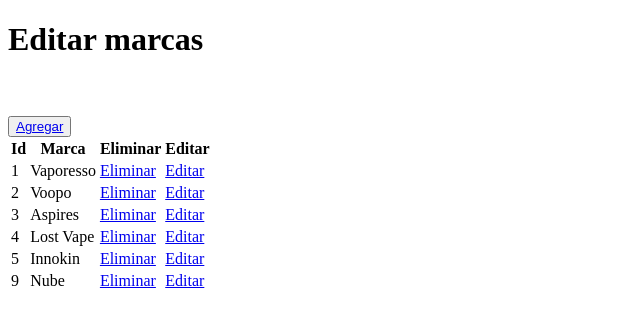
After one commit to GWhiteWolf/Backend-projectWeb, a Django app: page /negocio01/crud_marcas in a window 1280 px wide. The commit adds this page. Shown: the top 327 px of the page, without its empty margins (0-640 px from the left). Run offline with Django 4.2, Linux system fonts and the light colour scheme; data comes from the database, SQL or seed files in the repository; both versions use the stored data as it was after the commit.

Commit message:
Forms para marca terminado

```diff
--- /dev/null
+++ b/ProyectoWeb/negocio01/templates/negocio01/marcas_list.html
@@ -0,0 +1,43 @@
+<!DOCTYPE html>
+<html lang="en">
+<head>
+    <meta charset="UTF-8">
+    <meta http-equiv="X-UA-Compatible" content="IE=edge">
+    <meta name="viewport" content="width=device-width, initial-scale=1.0">
+    <title>Document</title>
+</head>
+<body>
+    <h1>Editar marcas</h1><br><br>
+
+    <button type="button">
+        <a href="{% url 'marcasAdd' %}">Agregar</a>
+    </button>
+
+    <div id="idMensajes">
+        {% if mensaje %}
+            {{mensaje}}
+        {% endif %}
+    </div>
+    <table>
+        {% if marcas %}
+            <th>Id</th>
+            <th>Marca</th>
+            <th>Eliminar</th>
+            <th>Editar</th>
+            {% for marca in marcas %}
+                <tr>
+                    <td>{{marca.id_marca}}</td>
+                    <td>{{marca.marca}}</td>
+                    <td><a href="{% url 'marcas_del' pk=marca.id_marca %}">Eliminar</a></td>
+                    <td><a href="{% url 'marcas_edit' pk=marca.id_marca %}">Editar</a></td>
+                </tr>
+            {% endfor %}
+        {% endif %}
+    </table>
+    <script>
+        $(document).ready(function(){
+            $("#idMensajes").delay(2000).fadeOut("slow");
+        });
+    </script>
+</body>
+</html>
--- a/ProyectoWeb/negocio01/templates/negocio01/productos_edit.html
+++ b/ProyectoWeb/negocio01/templates/negocio01/productos_edit.html
@@ -11,7 +11,7 @@
         {% if producto %}
             <h2>Formulario Actualizar Datos</h2><br>
 
-            <form action="{% url 'productosUpdate' %}" method="POST">
+            <form action="{% url 'productosUpdate' %}" method="POST" enctype="multipart/form-data">
                 {% csrf_token %}
                 <input type="hidden" name="id_producto" value="{{ producto.id_producto }}">
                 <pre>Nombre:      <input type="text" name="nombre" value="{{producto.nombre}}"></pre>
--- a/ProyectoWeb/negocio01/urls.py
+++ b/ProyectoWeb/negocio01/urls.py
@@ -9,4 +9,9 @@ urlpatterns = [
     path('productos_del/<str:pk>/', views.productos_del, name='productos_del'),
     path('productos_findEdit <str:pk>', views.productos_findEdit, name='productos_findEdit'),
     path('productosUpdate', views.productosUpdate, name='productosUpdate'),
+
+    path('crud_marcas', views.crud_marca, name='crud_marcas'),
+    path('marcasAdd', views.marcasAdd, name='marcasAdd'),
+    path('marcas_del/<str:pk>/', views.marcas_del, name='marcas_del'),
+    path('marcas_edit/<str:pk>/', views.marcas_edit, name='marcas_edit'),
 ]
--- a/ProyectoWeb/negocio01/views.py
+++ b/ProyectoWeb/negocio01/views.py
@@ -1,5 +1,8 @@
 from django.shortcuts import render, get_object_or_404
+from django.http import HttpResponseRedirect
 from .models import Producto, Marca
+
+from .forms import MarcaForm
 
 # Create your views here.
 
@@ -13,6 +16,12 @@ def crud(request):
     context = {'productos': productos}
     return render(request, 'negocio01/productos_list.html', context)
 
+def menu(request):
+    request.session['usuario'] = 'Juan'
+    usuario = request.session['usuario']
+    context = {'usuario': usuario}
+    return render(request, 'administrador/menu.html', context)
+
 def productosAdd(request):
     if request.method != "POST":
         marca = Marca.objects.all()
@@ -21,10 +30,10 @@ def productosAdd(request):
     else:
         nombre = request.POST['nombre']
         precio = request.POST['precio']
-        imagen = request.FILES.get("imagen", 'productos/producto-1.png')
-        color = request.POST["color"]
-        descripcion = request.POST["descripcion"]
-        marca = request.POST["id_marca"]
+        imagen = request.FILES.get('imagen', 'productos/producto-1.png')
+        color = request.POST['color']
+        descripcion = request.POST['descripcion']
+        marca = request.POST['id_marca']
 
         objetoMarca = Marca.objects.get(id_marca=marca)
         objetoProducto = Producto.objects.create(
@@ -47,12 +56,12 @@ def productos_del(request, pk):
         producto.delete()
         mensaje = 'Producto eliminado'
         productos = Producto.objects.all()
-        context = {'productos': productos, 'mensaje': mensaje}  # Corregido
+        context = {'productos': productos, 'mensaje': mensaje}
         return render(request, 'negocio01/productos_list.html', context)
     except:
         mensaje = 'Error al eliminar producto'
         productos = Producto.objects.all()
-        context = {'productos': productos, 'mensaje': mensaje}  # Corregido
+        context = {'productos': productos, 'mensaje': mensaje}
         return render(request, 'negocio01/productos_list.html', context)
 
 
@@ -77,16 +86,14 @@ def productos_findEdit(request, pk):
 def productosUpdate(request):
     if request.method == "POST":
         id_producto = request.POST.get("id_producto")
-
         # Obtener el objeto Producto desde la base de datos o devolver un error 404 si no existe
         producto = get_object_or_404(Producto, id_producto=id_producto)
-
         producto.nombre = request.POST.get('nombre')
         producto.precio = request.POST.get('precio')
         producto.color = request.POST.get("color")
         producto.descripcion = request.POST.get("descripcion")
         marca_id = request.POST.get("id_marca")
-        imagen_nueva = request.FILES.get("imagen")
+        imagen_nueva = request.FILES.get('imagen')
         if imagen_nueva:
             producto.imagen = imagen_nueva
 
@@ -104,3 +111,69 @@ def productosUpdate(request):
         productos = Producto.objects.all()
         context = {'productos': productos}
         return render(request, 'negocio01/productos_list.html', context)
+
+
+
+def crud_marca(request):
+    marcas = Marca.objects.all()
+    context = {'marcas': marcas}
+    print("enviando datos marcas_list")
+    return render(request, 'negocio01/marcas_list.html', context)
+
+def marcasAdd(request):
+    context = {}
+
+    if request.method == "POST":
+        form = MarcaForm(request.POST)
+        if form.is_valid():
+            form.save()
+
+            form = MarcaForm()
+
+            context = {'mensaje': 'Marca guardada', 'form': form}
+            return render(request, 'negocio01/marcas_add.html', context)
+    else:
+        form = MarcaForm()
+        context = {'form': form}
+        return render(request, 'negocio01/marcas_add.html', context)
+
+
+def marcas_del(request, pk):
+    mensajes = []
+    errores = []
+    marcas = Marca.objects.all()
+    try:
+        marca=Marca.objects.get(id_marca=pk)
+        context = {}
+        if marca:
+            marca.delete()
+            mensajes.append('Marca eliminada')
+            context = {'marcas': marcas, 'mensajes': mensajes, 'errores': errores}
+            return render(request, 'negocio01/marcas_list.html', context)
+    except:
+        marcas=Marca.objects.all()
+        mensaje='Error al eliminar marca'
+        context = {'marcas': marcas, 'mensaje': mensaje}
+        return render(request, 'negocio01/marcas_list.html', context)
+
+def marcas_edit(request, pk):
+    try:
+        marca = Marca.objects.get(id_marca=pk)
+        context = {}
+        if marca:
+            if request.method == "POST":
+                form = MarcaForm(request.POST, instance=marca)
+                form.save()
+                mensaje='Marca actualizada'
+                context = {'marca': marca, form: form, 'mensaje': mensaje}
+                return render(request, 'negocio01/marcas_edit.html', context)
+            else:
+                form = MarcaForm(instance=marca)
+                mensaje= ''
+                context = {'marca': marca, 'form': form, 'mensaje': mensaje}
+                return render(request, 'negocio01/marcas_edit.html', context)
+    except:
+        marcas = Marca.objects.all()
+        mensaje = 'Error al editar marca'
+        context = {'marcas': marcas, 'mensaje': mensaje}
+        return render(request, 'negocio01/marcas_list.html', context)
--- a/ProyectoWeb/negocios/urls.py
+++ b/ProyectoWeb/negocios/urls.py
@@ -23,4 +23,5 @@ urlpatterns = [
     path('negocio01/', include('negocio01.urls'))
 ]
 
-urlpatterns += static(settings.MEDIA_URL, document_root=settings.MEDIA_ROOT)
+if settings.DEBUG:
+    urlpatterns += static(settings.MEDIA_URL, document_root=settings.MEDIA_ROOT)
```
Also changed, not shown: ProyectoWeb/negocio01/forms.py (+8 -1 lines), ProyectoWeb/negocio01/templates/negocio01/marcas_add.html (added, +28 -0 lines), ProyectoWeb/negocio01/templates/negocio01/marcas_edit.html (added, +35 -0 lines), ProyectoWeb/negocio01/templates/negocio01/productos_add.html (+6 -7 lines), ProyectoWeb/db.sqlite3, ProyectoWeb/media/productos/producto-2_sE3NLJP.png (added), ProyectoWeb/media/productos/producto-3.png (added), ProyectoWeb/media/productos/producto-4.png (added), ProyectoWeb/media/productos/producto-6.png (added).
